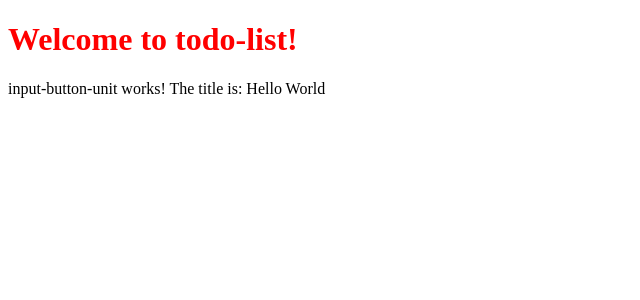
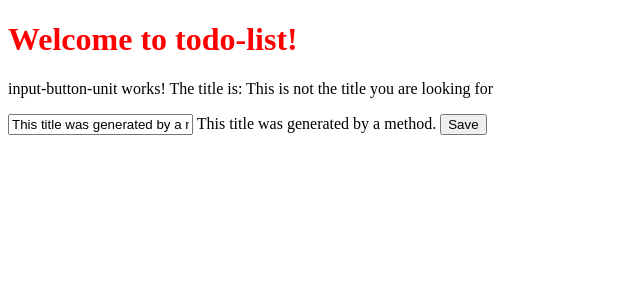
Before and after one commit to ashleyerffmeyer/ng-girls-todo, an Angular app: page / in a window 1280 px wide. Shown: the top 300 px of the page, without its empty margins (0-640 px from the left). Built offline with nearby package versions, Linux system fonts and the light colour scheme.

Commit message:
Property binding additions

```diff
--- a/src/app/input-button-unit/input-button-unit.component.ts
+++ b/src/app/input-button-unit/input-button-unit.component.ts
@@ -7,15 +7,28 @@
       input-button-unit works!
       The title is: {{title}}
     </p>
+
+    <input [value]="generateTitle()">
+
+    {{ generateTitle() }}
+
+    <button>Save</button>
   `,
   styleUrls: ['./input-button-unit.component.css']
 })
 export class InputButtonUnitComponent implements OnInit {
 
   title = 'Hello World';
+
+  generateTitle(): string {
+    return 'This title was generated by a method.';
+  }
   constructor() { }
 
-  ngOnInit(): void {
+  ngOnInit() {
+    setTimeout(() => {
+      this.title = 'This is not the title you are looking for';
+    }, 3000);
   }
 
 }
```
